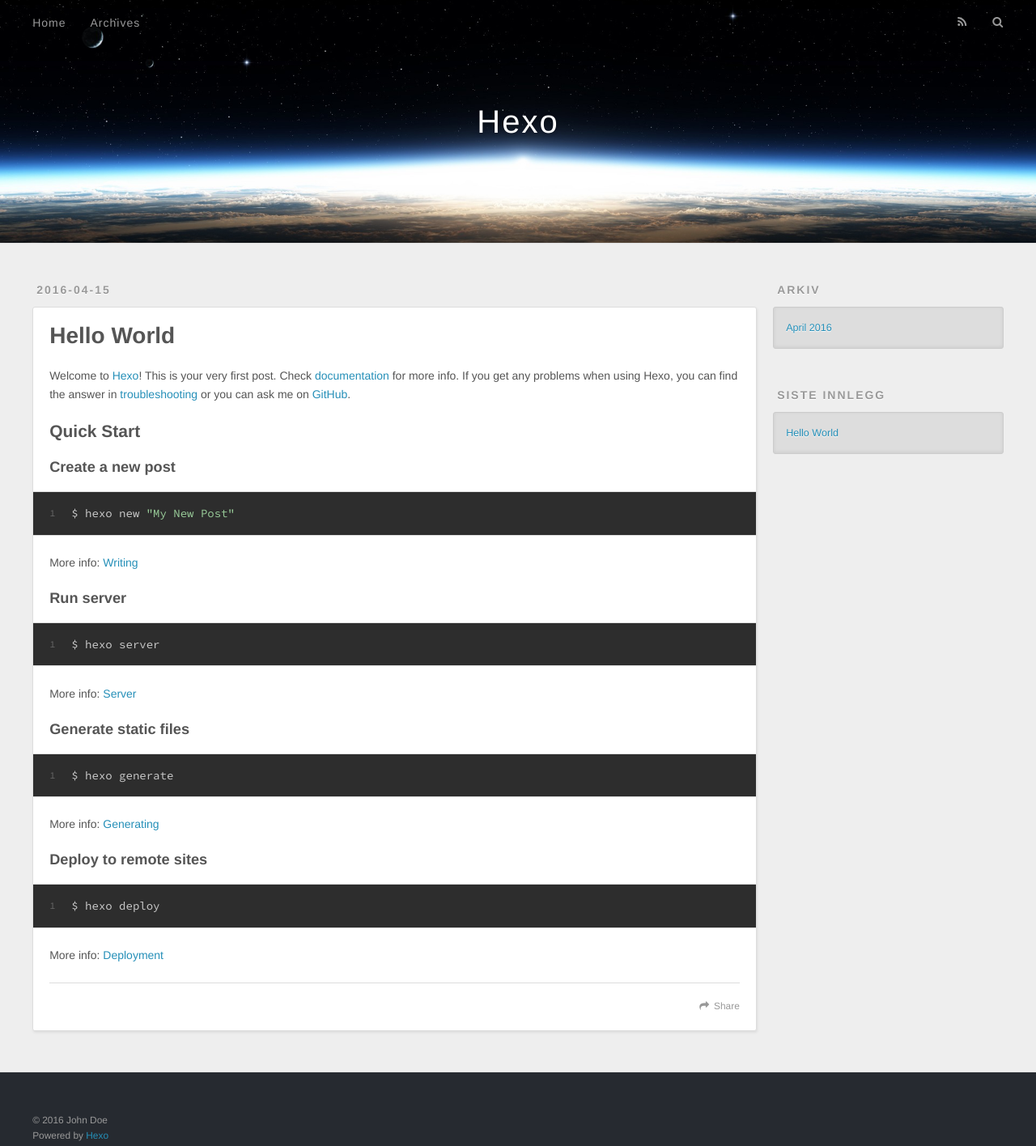
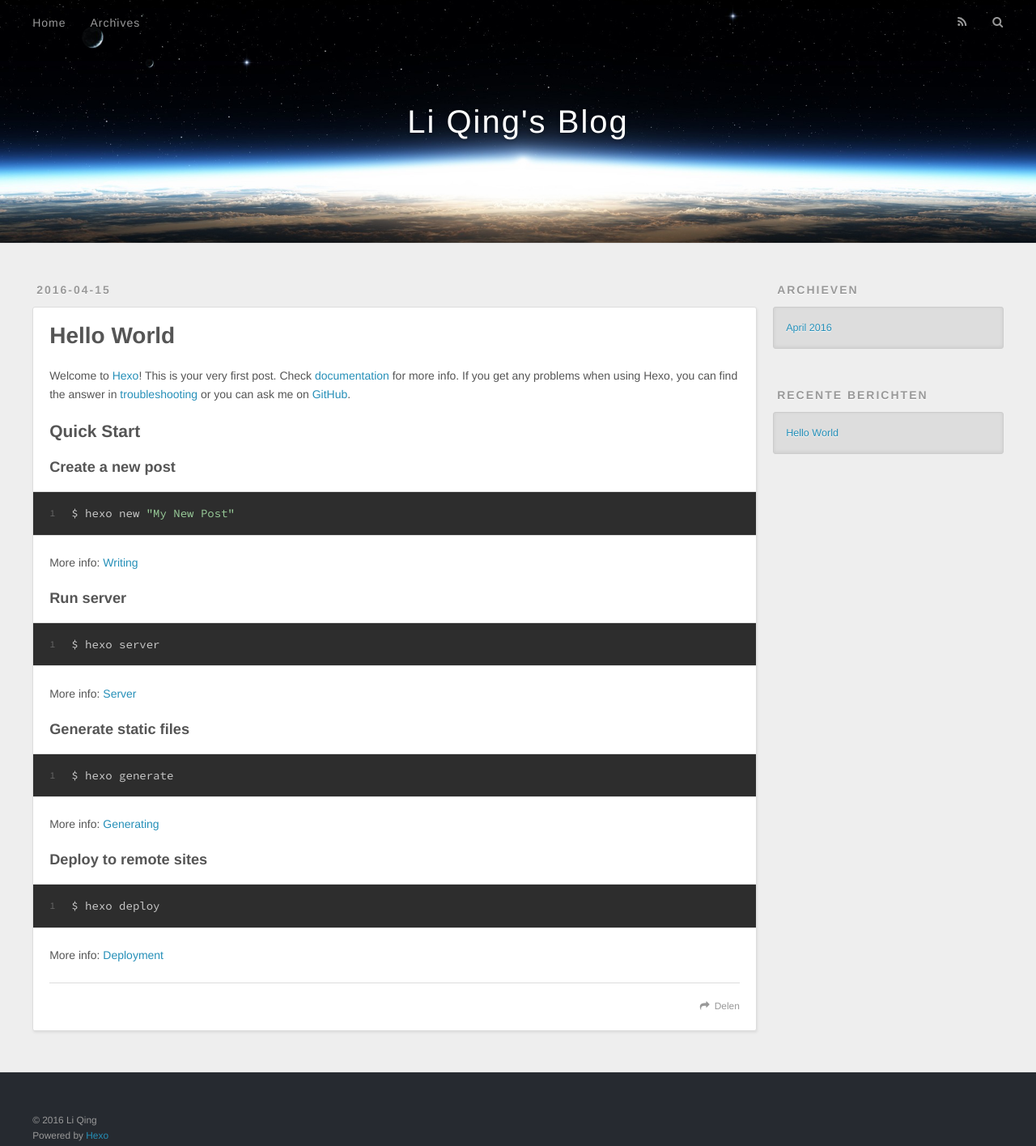
Before and after one commit to Liqing216/Liqing216.github.io, a plain HTML site: page index.html in a window 1280 px wide. Shown: the whole page at 81% size. Drawn offline with nearby package versions, Linux system fonts and the light colour scheme.

Commit message:
Site updated: 2016-04-16 21:33:53

```diff
--- a/index.html
+++ b/index.html
@@ -3,19 +3,19 @@
 <head>
   <meta charset="utf-8">
 
-  <title>Hexo</title>
+  <title>Li Qing&#39;s Blog</title>
   <meta name="viewport" content="width=device-width, initial-scale=1, maximum-scale=1">
   <meta name="description">
 <meta property="og:type" content="website">
-<meta property="og:title" content="Hexo">
+<meta property="og:title" content="Li Qing's Blog">
 <meta property="og:url" content="http://yoursite.com/index.html">
-<meta property="og:site_name" content="Hexo">
+<meta property="og:site_name" content="Li Qing's Blog">
 <meta property="og:description">
 <meta name="twitter:card" content="summary">
-<meta name="twitter:title" content="Hexo">
+<meta name="twitter:title" content="Li Qing's Blog">
 <meta name="twitter:description">
 
-    <link rel="alternate" href="/atom.xml" title="Hexo" type="application/atom+xml">
+    <link rel="alternate" href="/atom.xml" title="Li Qing&#39;s Blog" type="application/atom+xml">
 
 
     <link rel="icon" href="/favicon.png">
@@ -36,7 +36,7 @@
   <div id="header-outer" class="outer">
     <div id="header-title" class="inner">
       <h1 id="logo-wrap">
-        <a href="/" id="logo">Hexo</a>
+        <a href="/" id="logo">Li Qing&#39;s Blog</a>
       </h1>
 
     </div>
@@ -53,7 +53,7 @@
 
           <a id="nav-rss-link" class="nav-icon" href="/atom.xml" title="RSS Feed"></a>
 
-        <a id="nav-search-btn" class="nav-icon" title="Søk"></a>
+        <a id="nav-search-btn" class="nav-icon" title="Zoeken"></a>
       </nav>
       <div id="search-form-wrap">
         <form action="//google.com/search" method="get" accept-charset="UTF-8" class="search-form"><input type="search" name="q" results="0" class="search-form-input" placeholder="Search"><button type="submit" class="search-form-submit">&#xF002;</button><input type="hidden" name="sitesearch" value="http://yoursite.com"></form>
@@ -99,7 +99,7 @@
 
     </div>
     <footer class="article-footer">
-      <a data-url="http://yoursite.com/2016/04/15/hello-world/" data-id="cin36j1780000x4ohemrhgile" class="article-share-link">Share</a>
+      <a data-url="http://yoursite.com/2016/04/15/hello-world/" data-id="cin36nofa0000owohrweh5rrm" class="article-share-link">Delen</a>
 
 
     </footer>
@@ -124,7 +124,7 @@
 
 
   <div class="widget-wrap">
-    <h3 class="widget-title">Arkiv</h3>
+    <h3 class="widget-title">Archieven</h3>
     <div class="widget">
       <ul class="archive-list"><li class="archive-list-item"><a class="archive-list-link" href="/archives/2016/04/">April 2016</a></li></ul>
     </div>
@@ -134,7 +134,7 @@
 
 
   <div class="widget-wrap">
-    <h3 class="widget-title">Siste innlegg</h3>
+    <h3 class="widget-title">Recente berichten</h3>
     <div class="widget">
       <ul>
 
@@ -154,7 +154,7 @@
 
   <div class="outer">
     <div id="footer-info" class="inner">
-      &copy; 2016 John Doe<br>
+      &copy; 2016 Li Qing<br>
       Powered by <a href="http://hexo.io/" target="_blank">Hexo</a>
     </div>
   </div>
```
Also changed, not shown: 2016/04/15/hello-world/index.html (+9 -9 lines), archives/2016/04/index.html (+10 -10 lines), archives/2016/index.html (+10 -10 lines), archives/index.html (+10 -10 lines).
